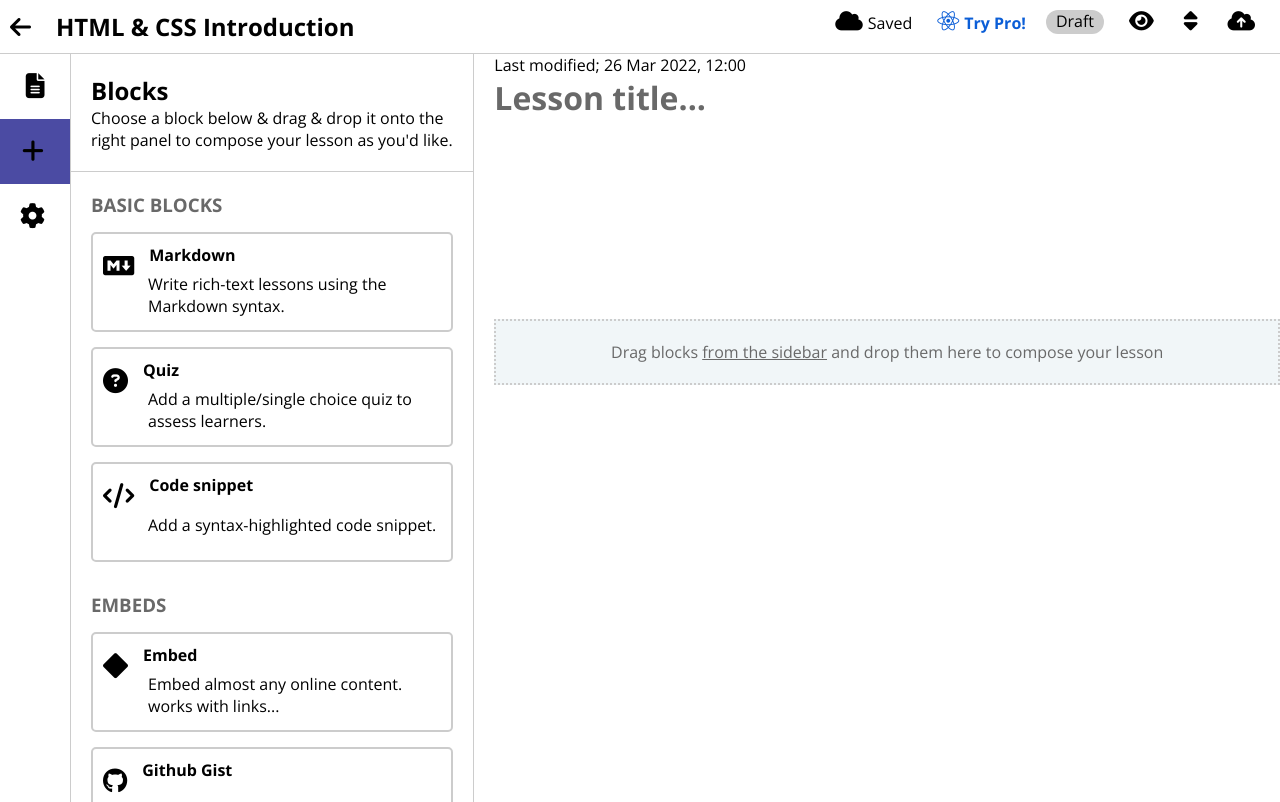
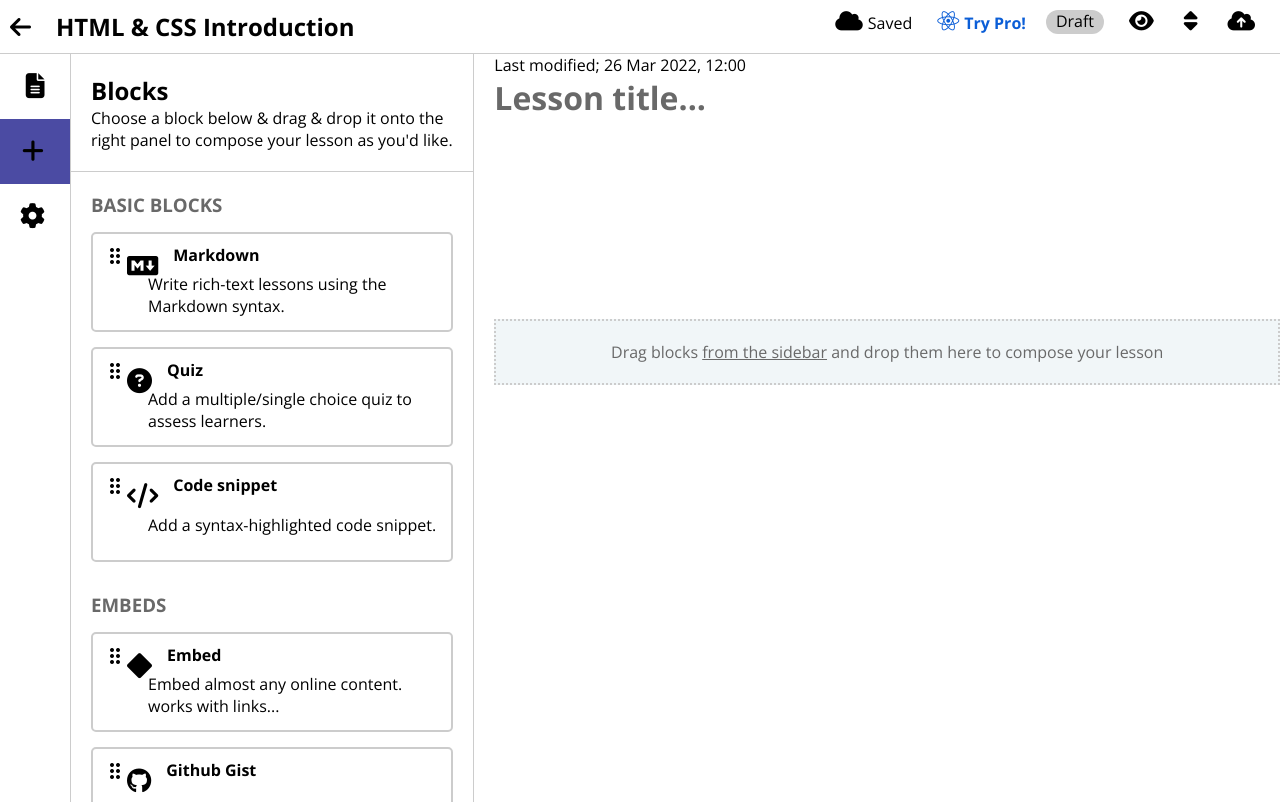
Before and after one commit to billeldev/exercise, a plain HTML site: page index.html in a window 1280 px wide. Drawn offline with nearby package versions, Linux system fonts and the light colour scheme; a script that the page names is missing.

Commit message:
Update index.html

```diff
--- a/index.html
+++ b/index.html
@@ -12,6 +12,7 @@
       href="https://fonts.googleapis.com/css2?family=Open+Sans:wght@300;400;700&display=swap"
       rel="stylesheet"
     />
+
     <!-- Font Awesome -->
     <script
       src="https://kit.fontawesome.com/b185ad42ff.js"
@@ -19,6 +20,11 @@
     ></script>
     <!-- Main CSS -->
     <link rel="stylesheet" href="styles.css" />
+    <!-- Google Icons -->
+    <link
+      href="https://fonts.googleapis.com/icon?family=Material+Icons"
+      rel="stylesheet"
+    />
   </head>
   <body>
     <!-- Start Header -->
@@ -69,16 +75,19 @@
               basic blocks
             </h3>
             <div class="markdown">
+              <span class="material-icons"> drag_indicator </span>
               <i class="fa-brands fa-markdown"></i>
               <h4>Markdown</h4>
               <p>Write rich-text lessons using the Markdown syntax.</p>
             </div>
             <div class="quiz">
+              <span class="material-icons"> drag_indicator </span>
               <i class="fa-solid fa-circle-question"></i>
               <h4>Quiz</h4>
               <p>Add a multiple/single choice quiz to assess learners.</p>
             </div>
             <div class="code snippet">
+              <span class="material-icons"> drag_indicator </span>
               <i class="fa-solid fa-code"></i>
               <h4>Code snippet</h4>
               <p>Add a syntax-highlighted code snippet.</p>
@@ -89,66 +98,79 @@
               embeds
             </h3>
             <div class="embed">
+              <span class="material-icons"> drag_indicator </span>
               <i class="fa-solid fa-diamond"></i>
               <h4>Embed</h4>
               <p>Embed almost any online content. works with links...</p>
             </div>
             <div class="github-gist">
+              <span class="material-icons"> drag_indicator </span>
               <i class="fa-brands fa-github"></i>
               <h4>Github Gist</h4>
               <p>Embed a Gist from Github</p>
             </div>
             <div class="gitlab">
+              <span class="material-icons"> drag_indicator </span>
               <i class="fa-brands fa-gitlab"></i>
               <h4>Gitlab</h4>
               <p>Embed a code snippet from gitlab</p>
             </div>
             <div class="codepen">
+              <span class="material-icons"> drag_indicator </span>
               <i class="fa-brands fa-codepen"></i>
               <h4>CodePen</h4>
               <p>Embed a CodePen.</p>
             </div>
             <div class="CodeSandbox">
+              <span class="material-icons"> drag_indicator </span>
               <i class="fa-solid fa-code"></i>
               <h4>CodeSandbox</h4>
               <p>Embed a CodeSandbox project.</p>
             </div>
             <div class="replit">
+              <span class="material-icons"> drag_indicator </span>
               <i class="fa-solid fa-code"></i>
               <h4>Replit</h4>
               <p>Embed a repl.</p>
             </div>
             <div class="stackblitz">
+              <span class="material-icons"> drag_indicator </span>
               <i class="fa-solid fa-code"></i>
               <h4>StackBlitz</h4>
               <p>Embed a StackBlitz project.</p>
             </div>
             <div class="kaggle">
+              <span class="material-icons"> drag_indicator </span>
               <i class="fa-solid fa-code"></i>
               <h4>Kaggle</h4>
               <p>Embed a Kaggle notebook.</p>
             </div>
             <div class="apollo-studio-explorer">
+              <span class="material-icons"> drag_indicator </span>
               <i class="fa-solid fa-code"></i>
               <h4>Apollo Studio Explorer</h4>
               <p>Embed an Apollo graph.</p>
             </div>
             <div class="figma">
+              <span class="material-icons"> drag_indicator </span>
               <i class="fa-brands fa-figma"></i>
               <h4>Figma</h4>
               <p>Embed a Figma file.</p>
             </div>
             <div class="youtube">
+              <span class="material-icons"> drag_indicator </span>
               <i class="fa-brands fa-youtube"></i>
               <h4>Youtube</h4>
               <p>Embed a Youtube video.</p>
             </div>
             <div class="vimeo">
+              <span class="material-icons"> drag_indicator </span>
               <i class="fa-brands fa-vimeo"></i>
               <h4>Vimeo</h4>
               <p>Embed a Vimeo video.</p>
             </div>
             <div class="loom">
+              <span class="material-icons"> drag_indicator </span>
               <i class="fa-solid fa-code"></i>
               <h4>Loom</h4>
               <p>Embed a Loom recording.</p>
```
